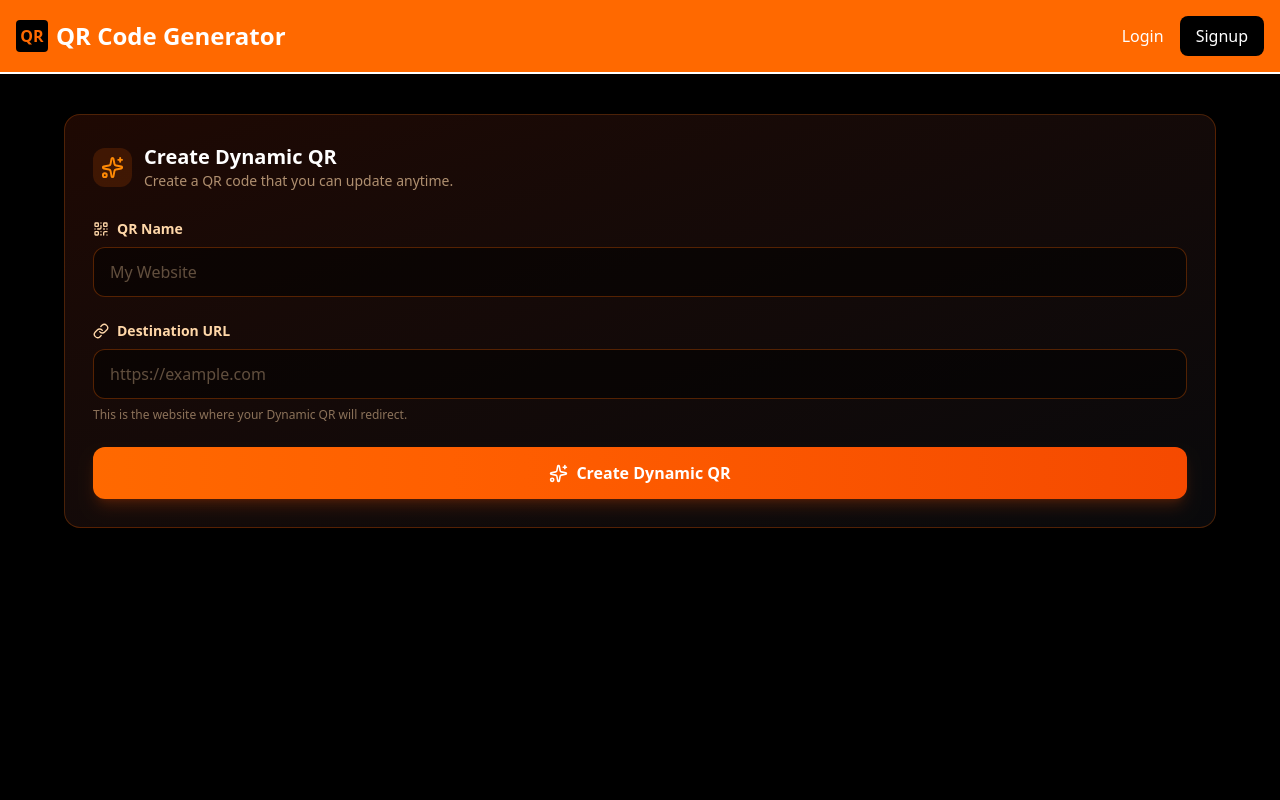
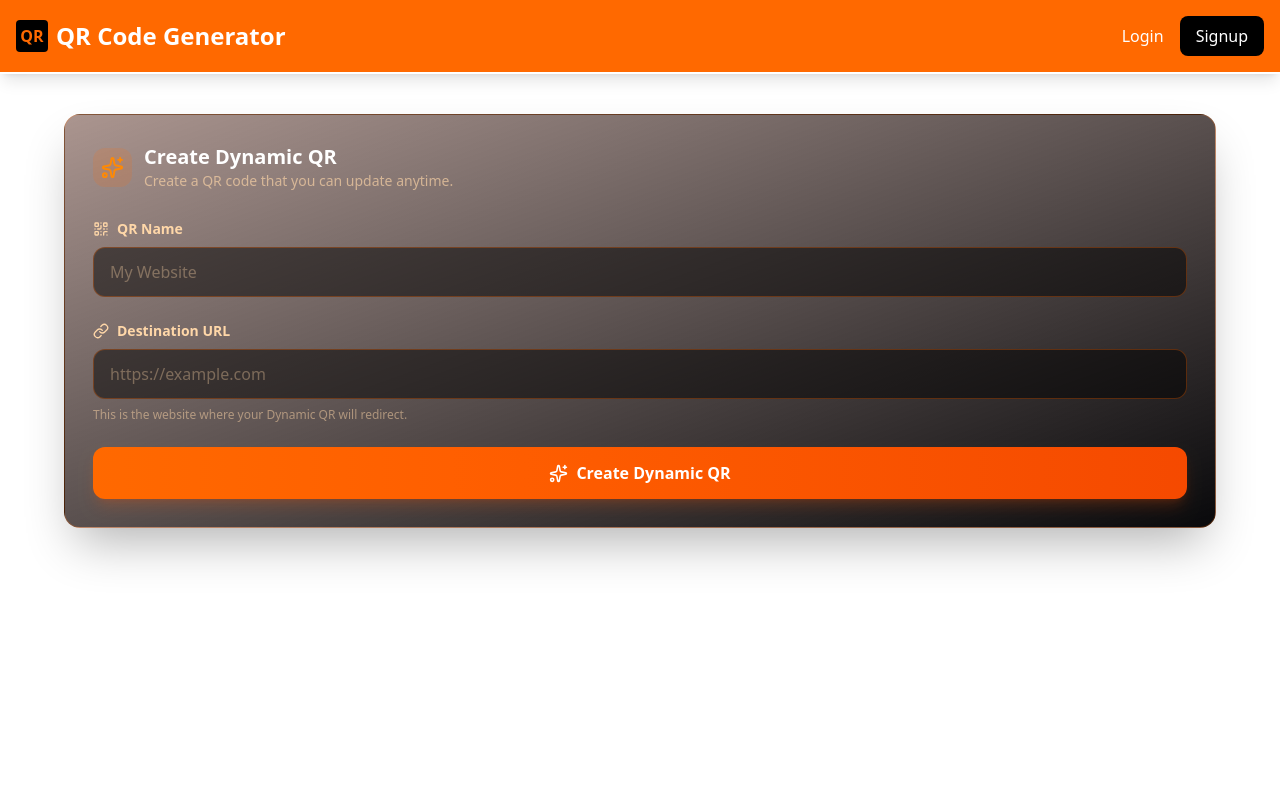
Before and after one commit to jeet-hub/QR-Code, a Next.js app: page /qr-generator in a window 1280 px wide. Shown: the top 800 px of the page. Built offline with nearby package versions, Linux system fonts and the light colour scheme; no server answers.

Commit message:
Fix without auth list preview section

```diff
--- a/src/app/qr-generator/page.jsx
+++ b/src/app/qr-generator/page.jsx
@@ -1,23 +1,15 @@
-"use client";
-
-import { useState } from "react";
-import DynamicQRForm from "../Components/DynamicQR/DynamicQRForm";
+import DynamicQR from "../Components/DynamicQR/DynamicQR";
 
 export default function QRGeneratorPage() {
-  const [createdQR, setCreatedQR] = useState(null);
+  return (
+    <main className="min-h-screen py-10 px-4">
 
-  return (
-    <main className="min-h-screen bg-black px-4 py-10">
-      <div className="mx-auto max-w-6xl">
-        <DynamicQRForm onQRCreated={setCreatedQR} />
+      <div className="max-w-6xl mx-auto">
 
-        {/* QR Result */}
-        {createdQR && (
-          <div className="mt-6">
-            {/* Your existing QR result component can come here */}
-          </div>
-        )}
+        <DynamicQR />
+
       </div>
+
     </main>
   );
 }
```
